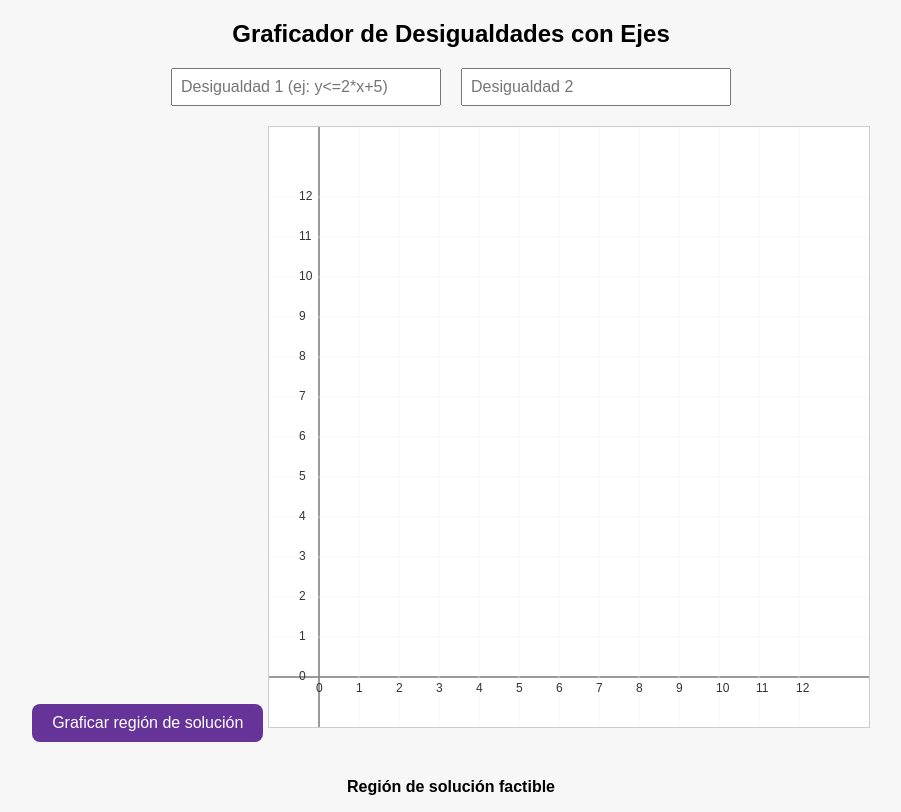
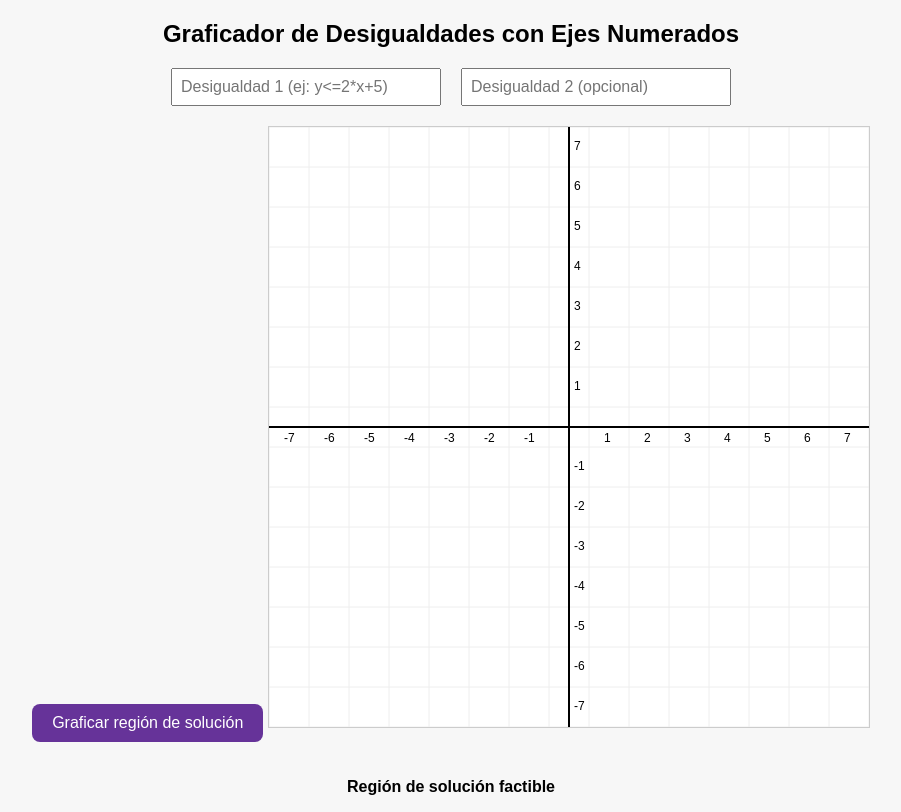
Before and after one commit to Rominalapo/Matematica, a plain HTML site: page index.html in a window 1280 px wide. Shown: the whole page, without its empty margins (189-1090 px from the left). Drawn offline with Linux system fonts and the light colour scheme.

Commit message:
Update index.html

```diff
--- a/index.html
+++ b/index.html
@@ -46,11 +46,11 @@
 </head>
 <body>
 
-  <h2>Graficador de Desigualdades con Ejes</h2>
+<h2>Graficador de Desigualdades con Ejes Numerados</h2>
 
 <div class="inputs">
   <input type="text" id="ineq1" placeholder="Desigualdad 1 (ej: y<=2*x+5)">
-    <input type="text" id="ineq2" placeholder="Desigualdad 2">
+  <input type="text" id="ineq2" placeholder="Desigualdad 2 (opcional)">
 </div>
 
 <button onclick="graficar()">Graficar región de solución</button>
@@ -61,56 +61,58 @@
 <script>
   const canvas = document.getElementById("canvas");
   const ctx = canvas.getContext("2d");
-    const scale = 40; // cada unidad = 40px
+  const scale = 40;
   const width = canvas.width;
   const height = canvas.height;
-    const origin = { x: 50, y: height - 50 };
+  const origin = { x: width / 2, y: height / 2 };
 
   function limpiarCanvas() {
     ctx.clearRect(0, 0, width, height);
     ctx.fillStyle = "#fff";
     ctx.fillRect(0, 0, width, height);
 
-      // Ejes
-      ctx.strokeStyle = "#000";
+    // Cuadrícula
+    ctx.strokeStyle = "#eee";
     ctx.lineWidth = 1;
-      ctx.beginPath();
-      ctx.moveTo(0, origin.y);
-      ctx.lineTo(width, origin.y); // Eje X
-      ctx.moveTo(origin.x, 0);
-      ctx.lineTo(origin.x, height); // Eje Y
-      ctx.stroke();
 
-      // Números y líneas de cuadrícula
-      ctx.font = "12px Arial";
-      ctx.fillStyle = "#333";
-      ctx.strokeStyle = "#eee";
-      ctx.lineWidth = 0.5;
-
-      for (let i = 0; i <= 12; i++) {
-        const x = origin.x + i * scale;
-        const y = origin.y - i * scale;
-
-        // Líneas verticales
+    for (let i = 0; i <= width / scale; i++) {
+      const x = i * scale;
       ctx.beginPath();
       ctx.moveTo(x, 0);
       ctx.lineTo(x, height);
       ctx.stroke();
-
-        // Número en eje X
-        if (x >= origin.x) {
-          ctx.fillText(i, x - 3, origin.y + 15);
     }
 
-        // Líneas horizontales
+    for (let i = 0; i <= height / scale; i++) {
+      const y = i * scale;
       ctx.beginPath();
       ctx.moveTo(0, y);
       ctx.lineTo(width, y);
       ctx.stroke();
+    }
 
-        // Número en eje Y
-        if (y <= origin.y) {
-          ctx.fillText(i, origin.x - 20, y + 3);
+    // Ejes
+    ctx.strokeStyle = "#000";
+    ctx.lineWidth = 2;
+    ctx.beginPath();
+    ctx.moveTo(0, origin.y); // eje X
+    ctx.lineTo(width, origin.y);
+    ctx.moveTo(origin.x, 0); // eje Y
+    ctx.lineTo(origin.x, height);
+    ctx.stroke();
+
+    // Números en los ejes
+    ctx.fillStyle = "#000";
+    ctx.font = "12px Arial";
+    for (let i = -Math.floor(origin.x / scale); i <= Math.floor((width - origin.x) / scale); i++) {
+      if (i !== 0) {
+        ctx.fillText(i, origin.x + i * scale - 5, origin.y + 15);
+      }
+    }
+
+    for (let i = -Math.floor(origin.y / scale); i <= Math.floor((height - origin.y) / scale); i++) {
+      if (i !== 0) {
+        ctx.fillText(-i, origin.x + 5, origin.y + i * scale + 3);
       }
     }
   }
@@ -126,28 +128,33 @@
   function graficarLinea(func, color = "purple") {
     ctx.beginPath();
     ctx.strokeStyle = color;
-      for (let x = 0; x <= (width - origin.x) / scale; x += 0.1) {
+    let started = false;
+    for (let x = -origin.x / scale; x <= (width - origin.x) / scale; x += 0.1) {
       const y = evaluar(func, x);
       if (!isNaN(y)) {
         const px = origin.x + x * scale;
         const py = origin.y - y * scale;
+        if (!started) {
+          ctx.moveTo(px, py);
+          started = true;
+        } else {
           ctx.lineTo(px, py);
+        }
       }
     }
     ctx.stroke();
   }
 
   function sombrearRegion(func, tipo, color = "rgba(128,0,128,0.2)") {
-      for (let x = 0; x <= (width - origin.x) / scale; x += 0.1) {
+    for (let x = -origin.x / scale; x <= (width - origin.x) / scale; x += 0.1) {
       const y = evaluar(func, x);
       if (!isNaN(y)) {
         const px = origin.x + x * scale;
         const py = origin.y - y * scale;
+        ctx.fillStyle = color;
         if (tipo.includes("<")) {
-            ctx.fillStyle = color;
           ctx.fillRect(px, py, 1, height - py);
         } else if (tipo.includes(">")) {
-            ctx.fillStyle = color;
           ctx.fillRect(px, 0, 1, py);
         }
       }
@@ -159,7 +166,7 @@
 
     const inecuaciones = [
       document.getElementById("ineq1").value.trim(),
-        document.getElementById("ineq2").value.trim(),
+      document.getElementById("ineq2").value.trim()
     ];
 
     inecuaciones.forEach((ine, i) => {
@@ -177,7 +184,6 @@
     });
   }
 
-    // Dibujo inicial
   limpiarCanvas();
 </script>
 </body>
```
Lines whose indentation alone changed are shown as unchanged.
